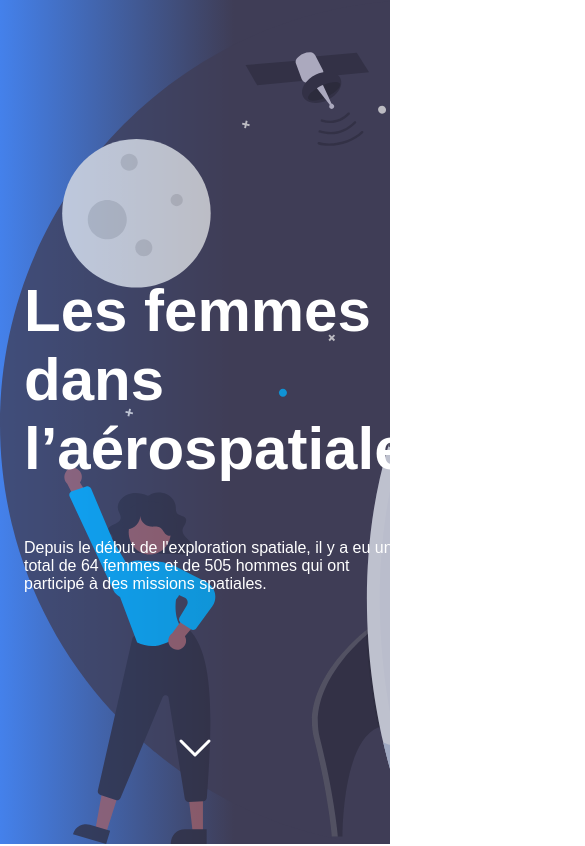
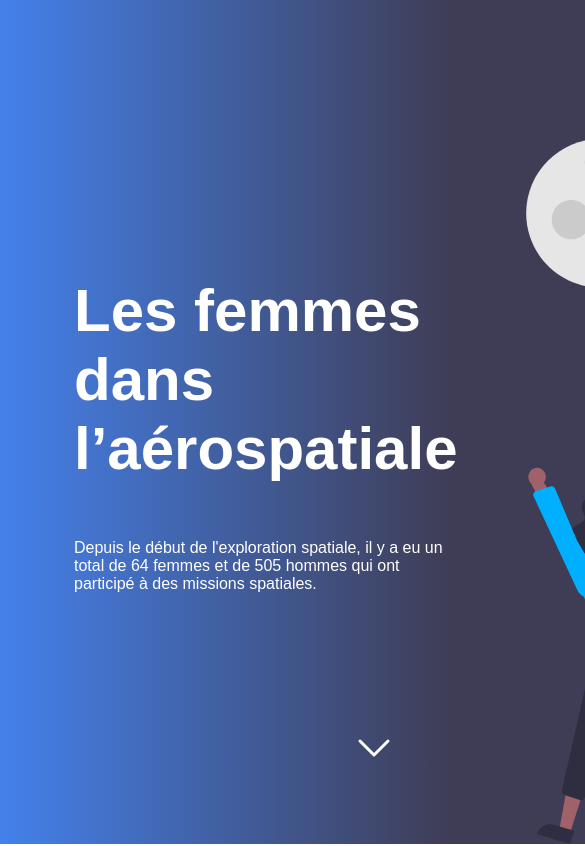
Before and after one commit to UlysseGebe/Data-Design-G16, a Vue app: page / in a window 390 px wide. Shown: the top 846 px of the page, 585 px wide, since content can reach past the window. Built offline with nearby package versions, Linux system fonts and the light colour scheme.

Commit message:
Add margin

```diff
--- a/src/App.vue
+++ b/src/App.vue
@@ -156,6 +156,7 @@ export default {
 html, body {
   margin: 0;
   padding: 0;
+  min-width: 700px;
 }
 
 #app {
@@ -179,6 +180,11 @@ html, body {
 }
 
 div[class*="Graph"] { text-align: center }
+
+div[class*="Graph"], #Presentation {
+  padding-left: 24px !important;
+  padding-right: 24px !important;
+}
 .dark * { color: var(--primary-white) }
 
 </style>
--- a/src/components/Graph-04.vue
+++ b/src/components/Graph-04.vue
@@ -281,7 +281,7 @@ export default {
 
 @media (max-width: 800px) {
   .legend .item {
-    margin: 0 12px 210px 12px;
+    margin: 0 45px 210px 45px;
   }
 }
 </style>
--- a/src/components/Graph-05.vue
+++ b/src/components/Graph-05.vue
@@ -121,23 +121,45 @@ export default {
         // Display, position, and set styles for font
         tooltipEl.style.opacity = 1;
         tooltipEl.style.position = 'absolute';
-        tooltipEl.style.left = position.left + window.pageXOffset + tooltipModel.caretX;
-        tooltipEl.style.left = ctx.offsetWidth * 0.38 - tooltipEl.style.left + 'px'
-        tooltipEl.style.top = position.top + window.pageYOffset + tooltipModel.caretY - 12.5 + 'px';
+        if (window.innerWidth > 700) {
+          tooltipEl.style.left = position.left + window.pageXOffset + tooltipModel.caretX;
+          tooltipEl.style.left = ctx.offsetWidth * 0.38 - tooltipEl.style.left + 'px'
+          tooltipEl.style.top = position.top + window.pageYOffset + tooltipModel.caretY - 12.5 + 'px';
+        }
+        if (window.innerWidth <= 700) {
+          tooltipEl.style.left = position.left * 2 + window.pageXOffset + tooltipModel.caretX;
+          tooltipEl.style.left = ctx.offsetWidth * 0.57 - tooltipEl.style.left + 'px'
+          tooltipEl.style.top = position.top + window.pageYOffset + tooltipModel.caretY - 14 + 'px';
+        }
         tooltipEl.style.padding = tooltipModel.padding + 'px ' + tooltipModel.padding + 'px';
         tooltipEl.style.pointerEvents = 'none';
     }
 
     let chartBool = true
+    if (window.innerWidth <= 700) {
+      this.planetChartData.options.scales.y.ticks.font.size = 30
+    }
     window.addEventListener('scroll', () => {
       if (ctx.getClientRects()[0].top - window.innerHeight / 2 < 0 && chartBool) {
         new Chart(ctx, this.planetChartData);
         chartBool = false
       }
+      if (window.matchMedia("(orientation: portrait)").matches) {
+        if (ctx.getClientRects()[0].top - window.innerHeight < 0 && chartBool) {
+          new Chart(ctx, this.planetChartData);
+          chartBool = false
+        }
+      }
     });
     if (ctx.getClientRects()[0].top - window.innerHeight / 2 < 0 && chartBool) {
       new Chart(ctx, this.planetChartData);
       chartBool = false
+    }
+    if (window.matchMedia("(orientation: portrait)").matches) {
+      if (ctx.getClientRects()[0].top - window.innerHeight < 0 && chartBool) {
+        new Chart(ctx, this.planetChartData);
+        chartBool = false
+      }
     }
   }
 }
@@ -173,4 +195,5 @@ export default {
   border-radius: 100px;
   margin: 66px auto 0 auto;
 }
+
 </style>
--- a/src/components/Presentation.vue
+++ b/src/components/Presentation.vue
@@ -117,21 +117,6 @@ export default {
   }
 }
 
-@media (max-width: 630px) {
-  .right {
-    width: 100%;
-    position: absolute;
-    top: 0;
-    left: 0;
-    right: 0;
-    bottom: 0;
-    opacity: 0.75;
-  }
 
-  .left {
-    width: 100%;
-    padding: 0 24px;
-  }
-}
 
 </style>
```
